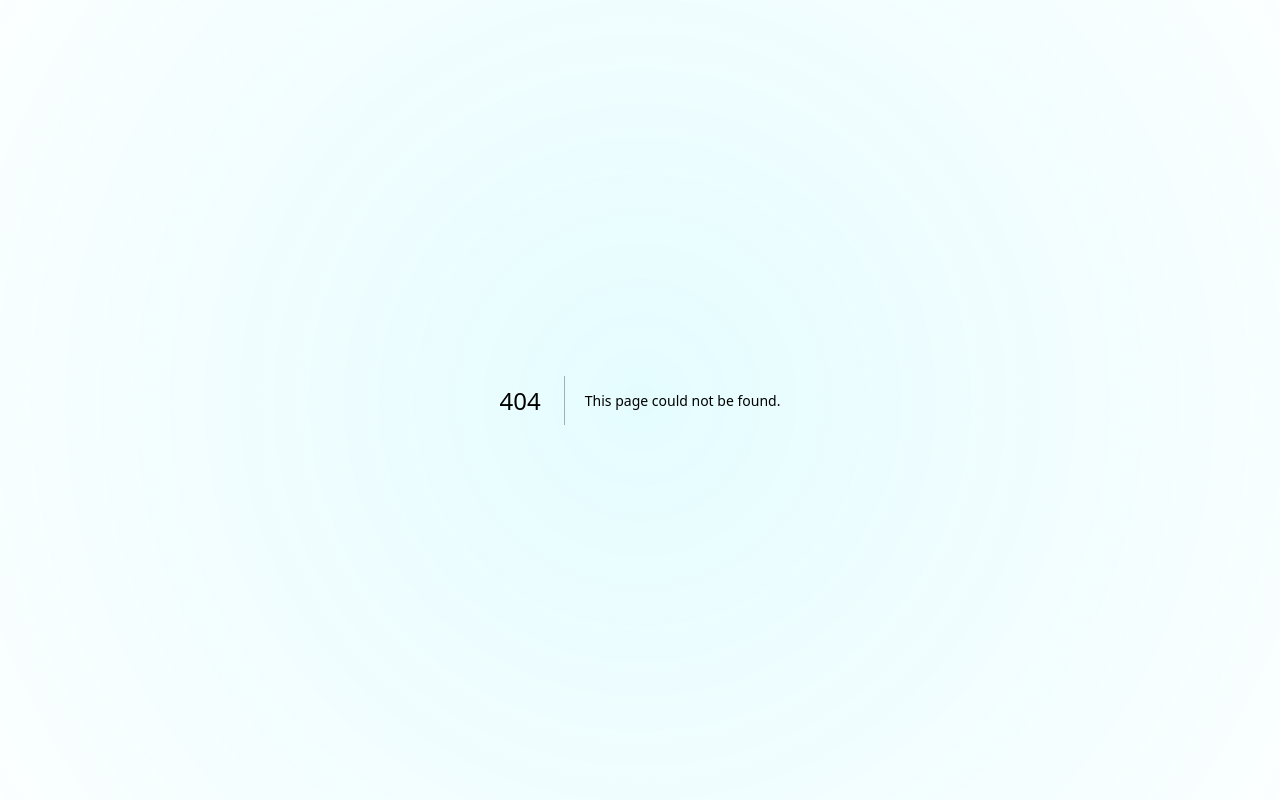
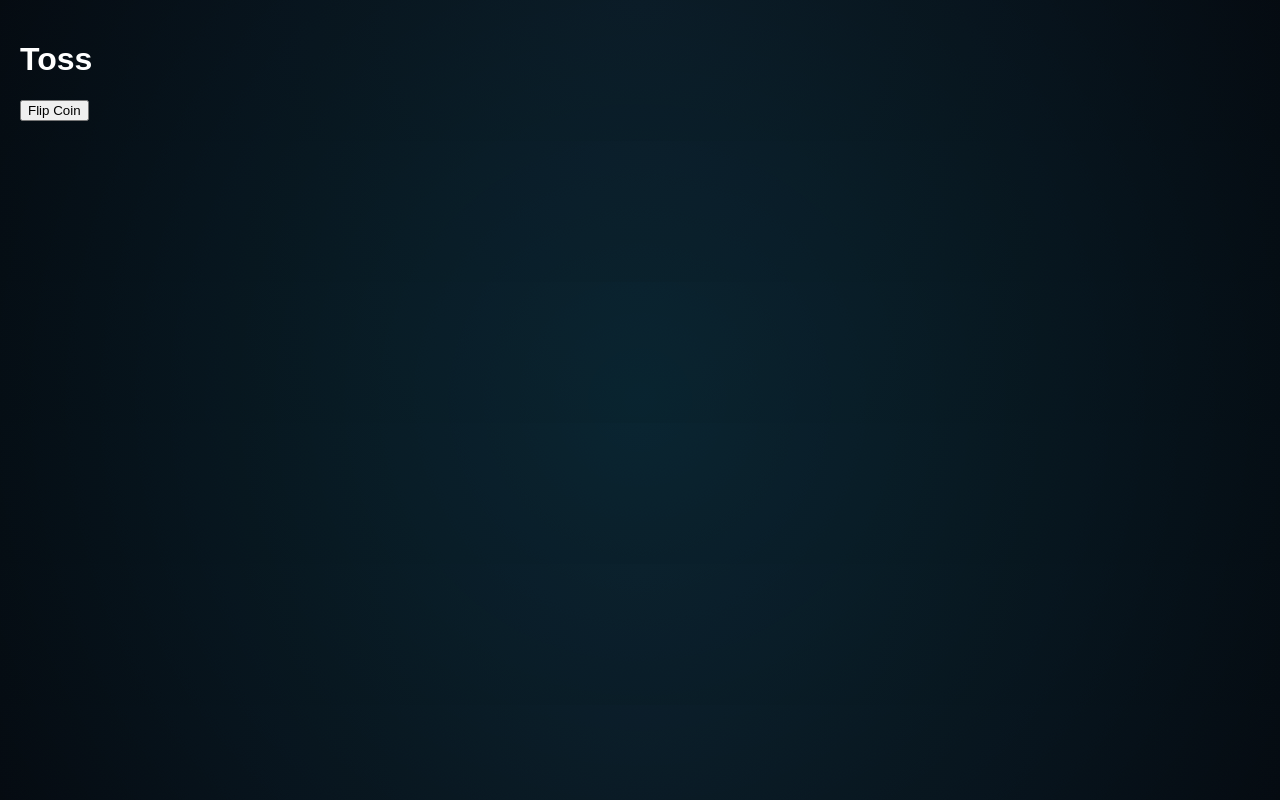
Before and after one commit to Vishal091/ipl-simulator, a Next.js app in the folder frontend/: page /match/toss in a window 1280 px wide. Before the commit this address had no page. Built offline with nearby package versions, Linux system fonts and the light colour scheme.

Commit message:
Create page.js

```diff
--- /dev/null
+++ b/frontend/app/match/toss/page.js
@@ -0,0 +1,41 @@
+"use client";
+import { useState } from "react";
+
+export default function Toss() {
+  const [result, setResult] = useState(null);
+
+  const doToss = () => {
+    const toss = Math.random() > 0.5 ? "You" : "Opponent";
+    setResult(toss);
+  };
+
+  const choose = (choice) => {
+    localStorage.setItem("tossDecision", choice);
+    window.location.href = "/match/live";
+  };
+
+  return (
+    <div style={{ padding: "20px", color: "white" }}>
+      <h1>Toss</h1>
+
+      {!result && (
+        <button onClick={doToss}>Flip Coin</button>
+      )}
+
+      {result && (
+        <>
+          <h2>{result} won the toss</h2>
+
+          {result === "You" && (
+            <>
+              <button onClick={() => choose("bat")}>Bat</button>
+              <button onClick={() => choose("bowl")}>Bowl</button>
+            </>
+          )}
+
+          {result === "Opponent" && <p>Opponent decides...</p>}
+        </>
+      )}
+    </div>
+  );
+}
```
